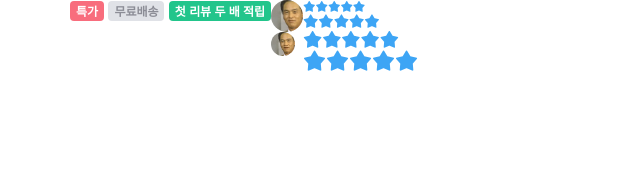
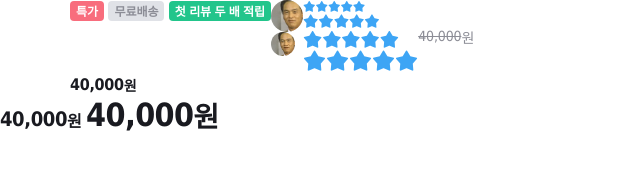
Before and after one commit to Eddington524/tomorrow-home, a website: page index.html in a window 1280 px wide. Shown: the whole page, without its empty margins (0-640 px from the left). Drawn offline with nearby package versions, Linux system fonts and the light colour scheme; files that its build step writes are made by us from their sources; files whose address does not match are found by name.

Commit message:
💄 Implement price components

```diff
--- a/index.html
+++ b/index.html
@@ -66,6 +66,25 @@
             <i class="ic-star is-active"></i>
           </div>
         </div>
+        <div class="price-off">
+          <strong class="amount">40,000</strong>
+          <span class="currency">원</span>
+        </div>
+      </div>
+        <div class="price-16">
+            <strong class="amount">40,000</strong>
+            <span class="currency">원</span>
+          </div>
+        </div>
+        <div class="price-20">
+          <strong class="amount">40,000</strong>
+          <span class="currency">원</span>
+        </div>
+        <div class="price-32">
+          <strong class="amount">40,000</strong>
+          <span class="currency">원</span>
+        </div>
+      </div>
       </div>
     </div>
   </body>
--- a/styles/main.scss
+++ b/styles/main.scss
@@ -14,5 +14,6 @@
 @import './modules/tags';
 @import './modules/avatars';
 @import './modules/star-ratings';
+@import './modules/prices';
 
 @import './layouts/grid';
--- /dev/null
+++ b/styles/modules/_prices.scss
@@ -0,0 +1,75 @@
+%price-base {
+  @include inline-flexbox(start);
+
+  .amount {
+    font-family: $font-price;
+  }
+
+  .currency {
+    font-family: $font-main;
+  }
+}
+
+.price-16,
+.price-20,
+.price-32 {
+  @extend %price-base;
+  color: $dark;
+
+  .amount {
+    font-weight: 700;
+    letter-spacing: -0.02em;
+  }
+
+  .currency {
+    font-weight: 700;
+  }
+}
+
+.price-16 {
+  .amount {
+    font-size: 16px;
+  }
+
+  .currency {
+    @include text-style(14);
+  }
+}
+
+.price-20 {
+  .amount {
+    font-size: 20px;
+  }
+
+  .currency {
+    @include text-style(16);
+  }
+}
+
+.price-32 {
+  .amount {
+    font-size: 32px;
+  }
+
+  .currency {
+    font-size: 28px;
+    line-height: 32px;
+    font-weight: 700;
+    letter-spacing: -0.02em;
+  }
+}
+
+.price-off {
+  @extend %price-base;
+  color: $secondary;
+  .amount {
+    font-size: 14px;
+    font-weight: 400;
+    letter-spacing: -0.01em;
+    text-decoration: line-through;
+  }
+  .currency {
+    @include text-style(14);
+    font-weight: 400;
+  }
+}
```
